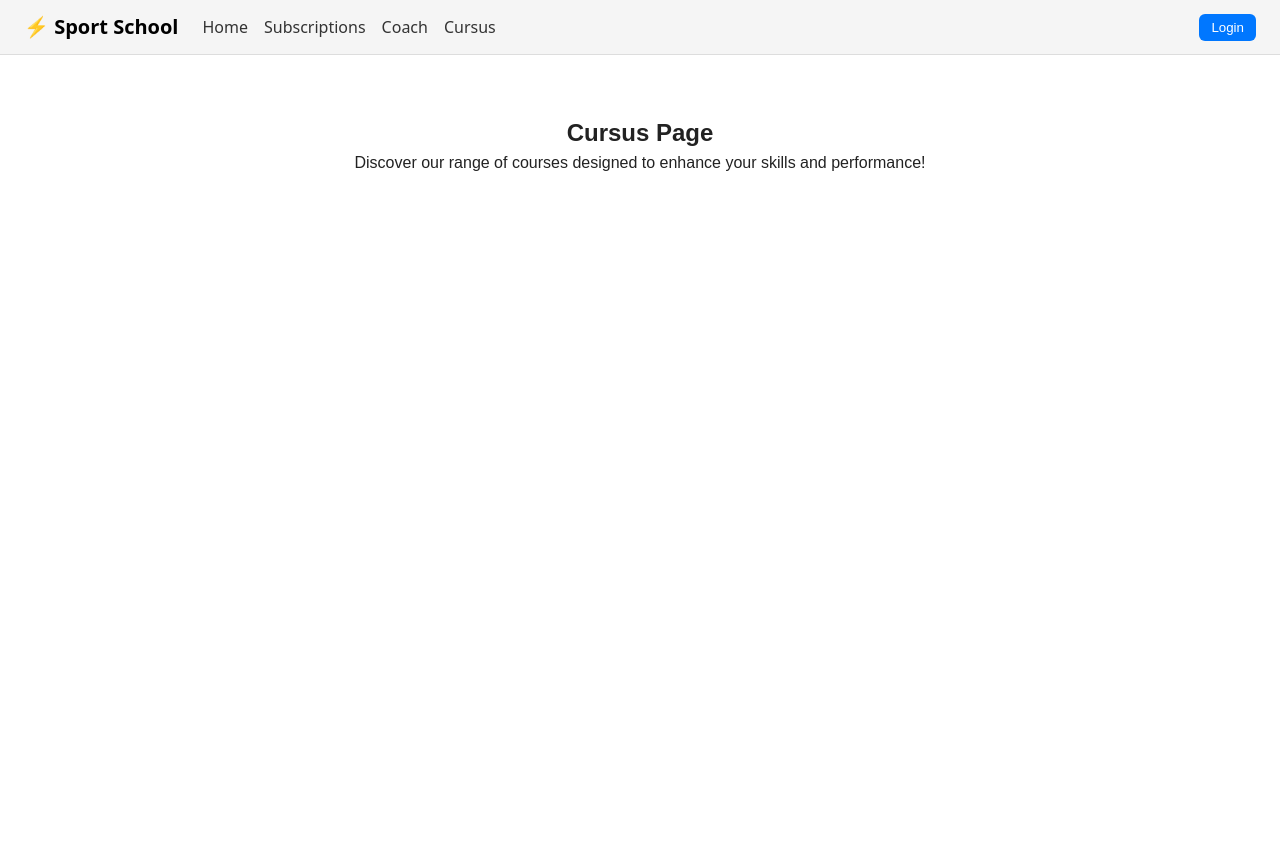
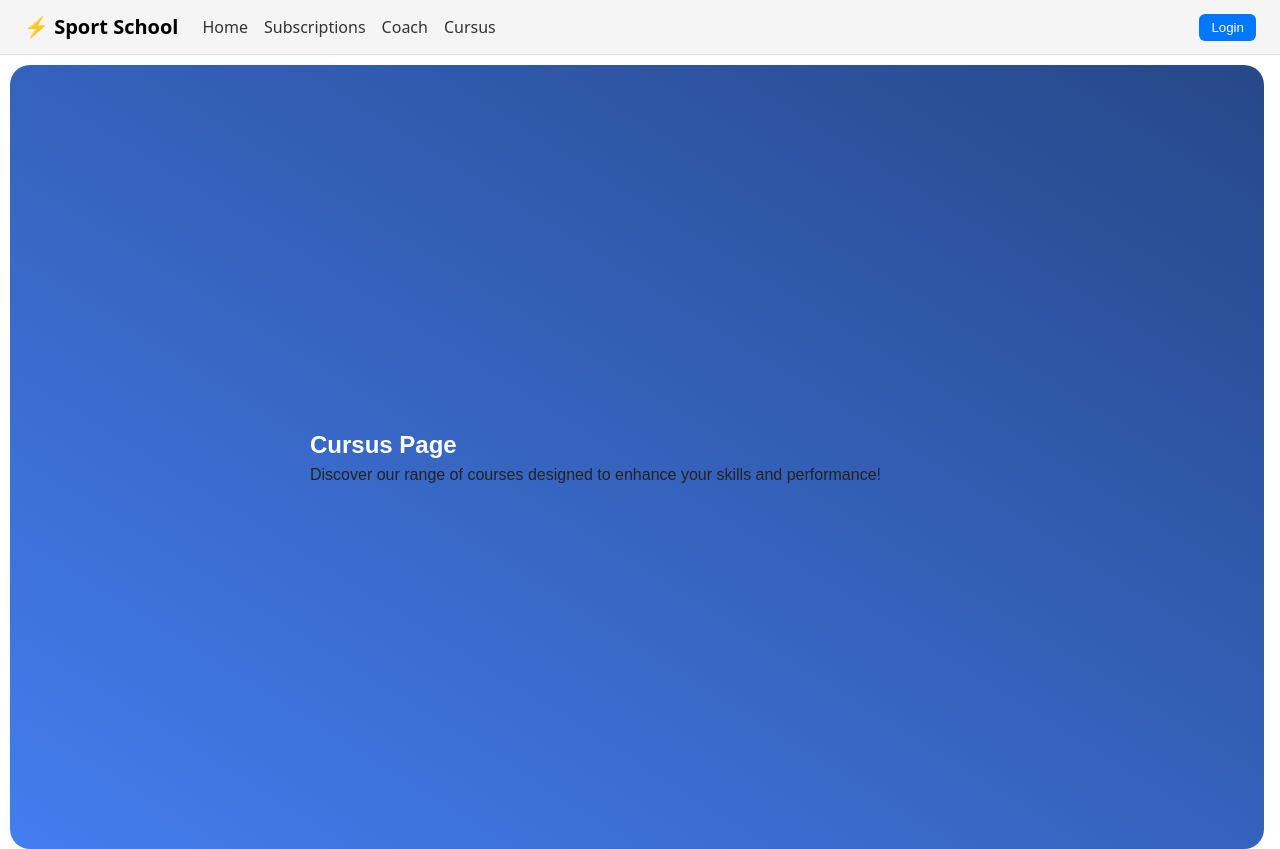
Before and after one commit to KhalilHen/sport-school-hackathon, a React (Vite) app: page /cursus in a window 1280 px wide. Before the commit the page ends 800 px from the top, so only its background shows below. Built offline with nearby package versions, Linux system fonts and the light colour scheme.

Commit message:
WIP landing page

```diff
--- a/src/css/Global.scss
+++ b/src/css/Global.scss
@@ -1,9 +1,48 @@
+html, body {
+  height: 100%;
+  margin: 0;
+  background-color: white;
+    // overflow: hidden;
+
+}
 .container {
   font-family: Arial, sans-serif;
   color: #222;
+  background-color: white;
+  // height: ;
+  height: 98vh;
+  width: 98vw;
+
 }
 
 .hero {
   text-align: center;
-  padding: 60px 20px;
+  // padding: 60px 20px;
+    background: linear-gradient(
+    to top right,
+    #447DEF 0%,
+    #3562BC 50%,
+    #274889 100%
+  );
+  // margin-top: 20px;
+  // margin-left: ;
+  margin: 10px;
+
+
+   height: 100%;       // exactly the screen height
+  width: 100%;        // exactly the screen width
+  border-radius: 20px; // applied on all sides
+  box-sizing: border-box;
+
+  display: flex;       // optional: centers content
+  flex-direction: column;
+  justify-content: center;
+  align-items: flex-start;
+  padding-left: 300px;
+
+
+  h1 {
+    color: white;
+
+  }
 }
--- /dev/null
+++ b/src/css/landingPage.scss
@@ -0,0 +1,4 @@
+// .background {
+
+//     background-color: ;
+// }
--- a/src/pages/landingPage.jsx
+++ b/src/pages/landingPage.jsx
@@ -4,8 +4,19 @@ export default function LandingPage() {
   return (
     <div className="container">
       <section className="hero">
-        <h1>Welcome to Sport School 🏆</h1>
-        <p>Your one-stop platform for training, stats, and progress tracking.</p>
+
+        <div className="information-container">
+
+
+        <h1>De kast</h1>
+    <textarea>
+      Lorem ipsumLorem ipsumLorem ipsumLorem ipsumLorem ipsumLorem ipsumLorem ipsumLorem ipsumLorem ipsum. Lorem ipsumLorem ipsum Lorem ipsumLorem ipsum
+
+    </textarea>
+
+    {/* <CtaComponent></CtaComponent> */}
+        </div>
+
       </section>
     </div>
   );
```
